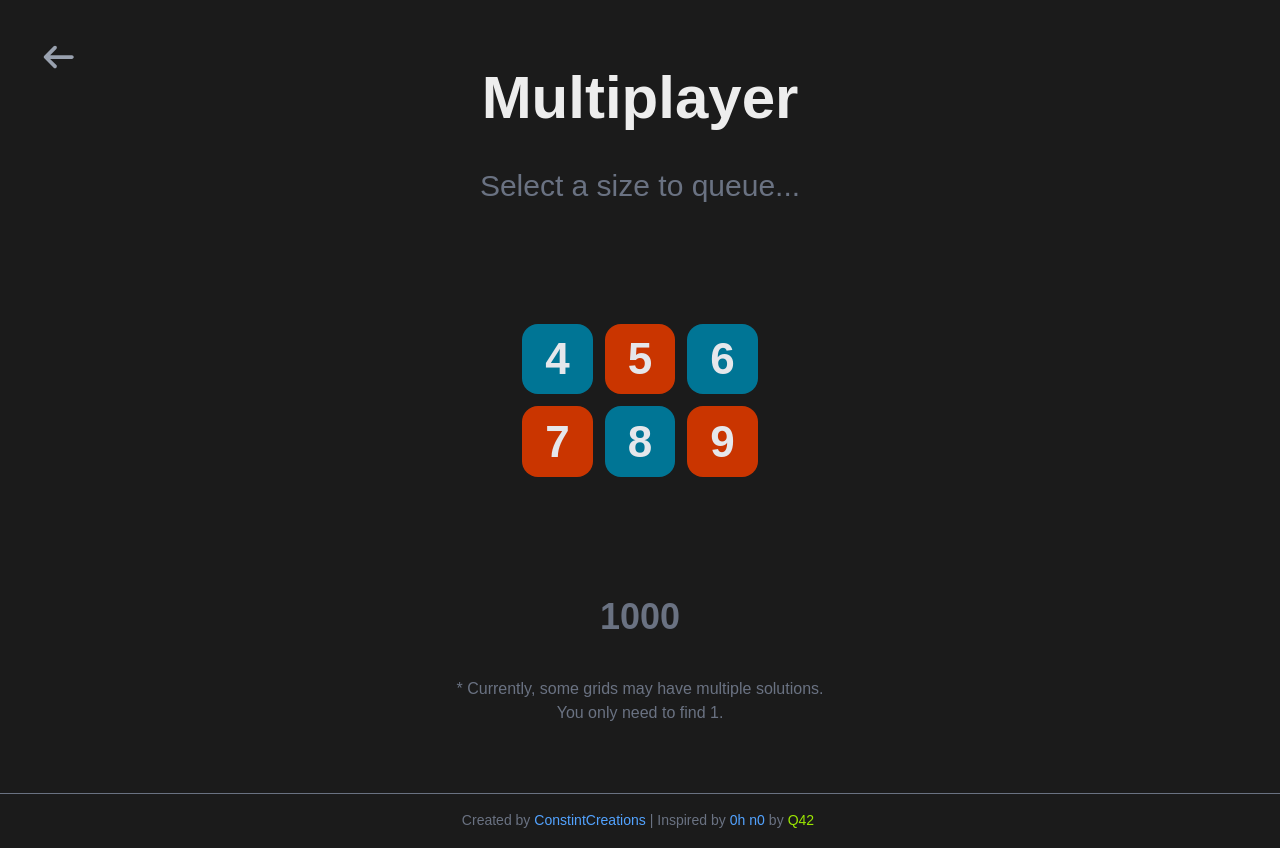
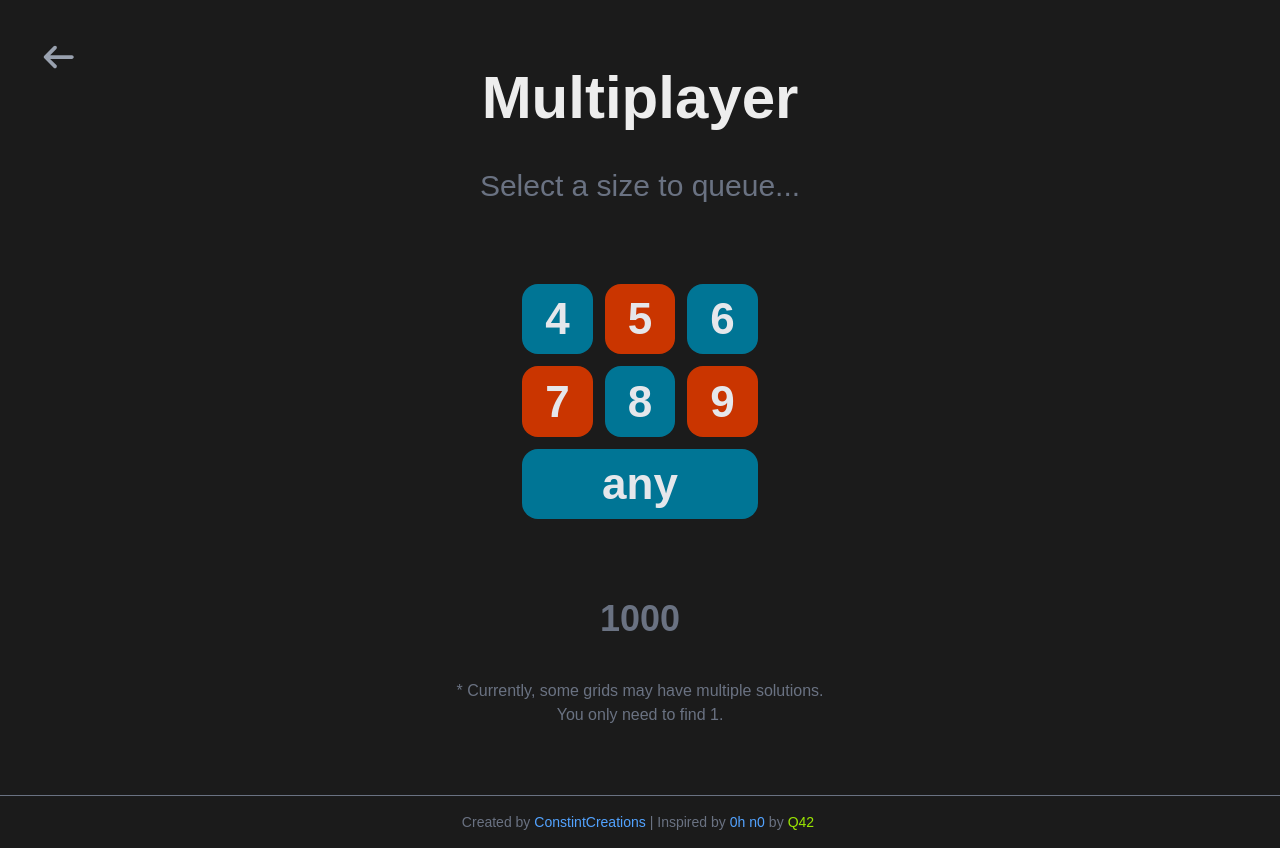
Before and after one commit to ConstintCreations/Sightlines, a Next.js app: page /multiplayer in a window 1280 px wide. Built offline with nearby package versions, Linux system fonts and the light colour scheme; a web font is replaced by a local one.

Commit message:
Added any button to multiplayer size select page

```diff
--- a/src/app/components/gridSizeButton.tsx
+++ b/src/app/components/gridSizeButton.tsx
@@ -1,12 +1,13 @@
 "use client";
 import { motion } from "framer-motion";
 
-export default function GridSizeButton(data: {size: number, singleplayer: boolean}) {
-    const backgroundColor = data.size % 2 == 0 ? "bg-[var(--o-tile-unfocused)] hover:bg-[var(--o-tile-focused)] focus-visible:bg-[var(--o-tile-focused)]" : "bg-[var(--x-tile-unfocused)] hover:bg-[var(--x-tile-focused)] focus-visible:bg-[var(--x-tile-focused)]";
+export default function GridSizeButton(data: {size: number | "any", singleplayer: boolean}) {
+
+    const backgroundColor = (data.size !== "any" ? data.size : 10) % 2 == 0 ? "bg-[var(--o-tile-unfocused)] hover:bg-[var(--o-tile-focused)] focus-visible:bg-[var(--o-tile-focused)]" : "bg-[var(--x-tile-unfocused)] hover:bg-[var(--x-tile-focused)] focus-visible:bg-[var(--x-tile-focused)]";
     return (
         <motion.a
             href={data.singleplayer ? `/singleplayer/game?size=${data.size}` : `/multiplayer/game?size=${data.size}`}
-            className={`h-[1.6em] aspect-square ${backgroundColor} text-[2.75em] font-bold text-[var(--focused-text)] rounded-2xl flex items-center justify-center focus:outline-none transition-colors duration-300`}
+            className={`h-[1.6em] ${backgroundColor} text-[2.75em] font-bold text-[var(--focused-text)] rounded-2xl flex items-center justify-center focus:outline-none transition-colors duration-300 ${data.size !== "any" ? "aspect-square": "w-full"}`}
             whileHover= {{scale: 1.15, y:-10}}
             whileFocus={{scale: 1.15, y:-10}}
             whileTap={{y: -5, scale: 0.95}}
--- a/src/app/components/scoreDisplay.tsx
+++ b/src/app/components/scoreDisplay.tsx
@@ -11,7 +11,7 @@ export default function ScoreDisplay( { singleplayer }: { singleplayer: boolean
     }, []);
 
     return (
-        <p className="mt-30 text-[var(--alt-text)] text-4xl font-bold">
+        <p className={`${singleplayer == true ? "mt-30" : "mt-20"} text-[var(--alt-text)] text-4xl font-bold`}>
             {!isNaN(savedScore) && savedScore ? savedScore.toString() : singleplayer ? "0" : "1000"}
         </p>
     )
--- a/src/app/multiplayer/page.tsx
+++ b/src/app/multiplayer/page.tsx
@@ -9,7 +9,7 @@ export default function Multiplayer() {
             <h1 className={`text-6xl mb-10 font-bold`}>
                 Multiplayer
             </h1>
-            <h2 className="text-3xl mb-30 text-[var(--alt-text)]">
+            <h2 className="text-3xl mb-20 text-[var(--alt-text)]">
                 Select a size to queue...
             </h2>
             <div className="flex flex-col items-center justify-center gap-3">
@@ -23,6 +23,7 @@ export default function Multiplayer() {
                     <GridSizeButton size={8} singleplayer={false} />
                     <GridSizeButton size={9} singleplayer={false} />
                 </div>
+                <GridSizeButton size={"any"} singleplayer={false} />
             </div>
 
             <ScoreDisplay singleplayer={false} />
```
